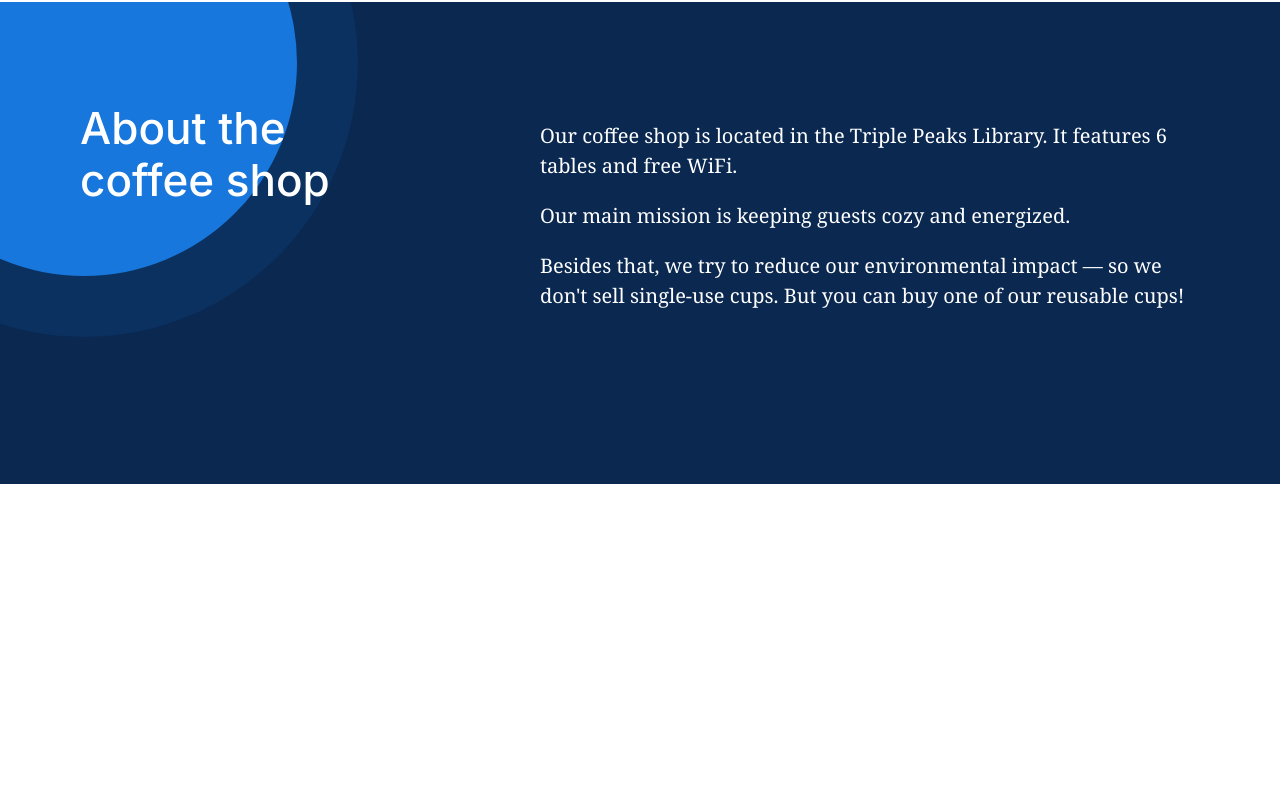
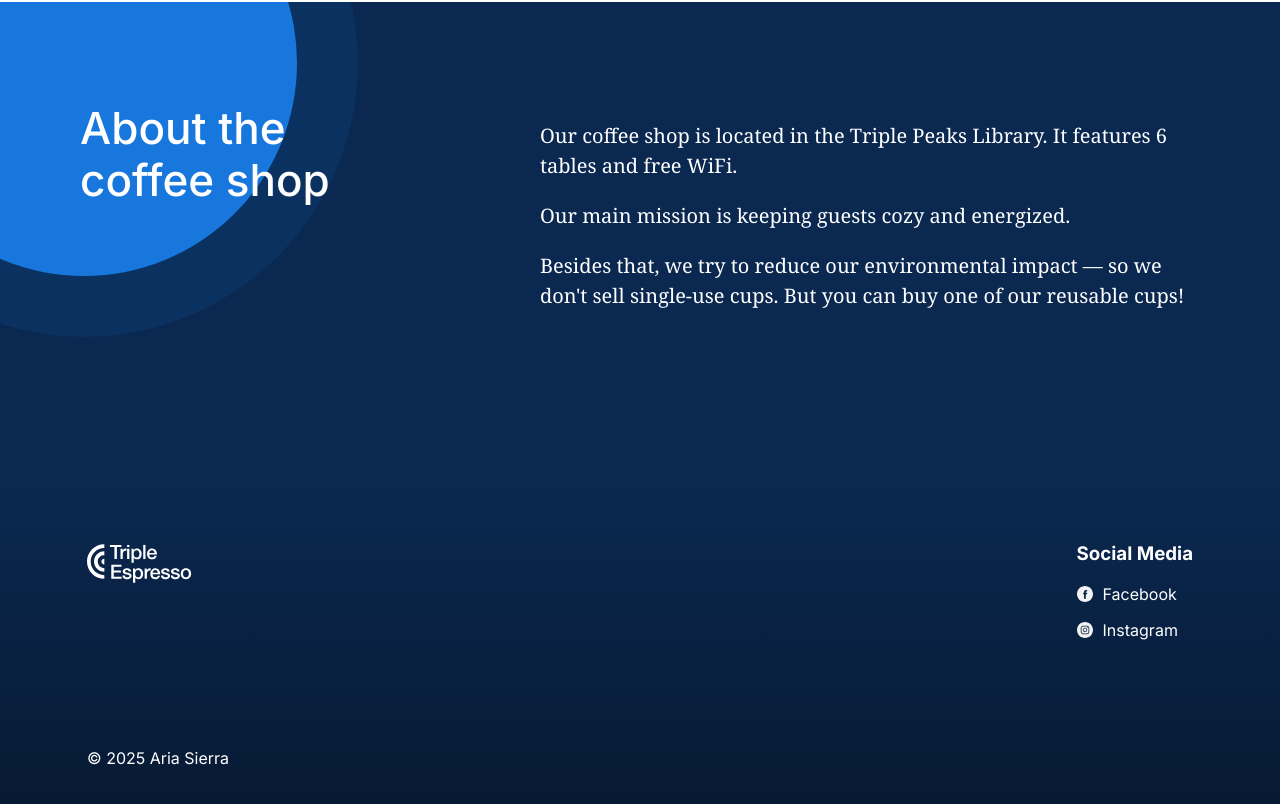
Before and after one commit to bleachybunz/se_project_coffeeshop, a plain HTML site: page index.html in a window 1280 px wide. Shown: the part 3784-4588 px from the top of the page. Before the commit the page ends 4268 px from the top, so only its background shows below. Drawn offline with Linux system fonts and the light colour scheme.

Commit message:
added html for footer and styled footer

```diff
--- /dev/null
+++ b/blocks/footer.css
@@ -0,0 +1,46 @@
+.footer {
+  background: linear-gradient(180deg, #0a2850 0%, #071931 100%);
+  font-family: "Inter", "Arial", sans-serif;
+  color: #fff;
+  padding: 60px 87px;
+}
+
+.footer__content {
+  display: flex;
+  justify-content: space-between;
+}
+
+.footer__logo {
+  width: 105px;
+  height: 39px;
+}
+
+.footer__column-heading {
+  margin: 0 0 20px;
+}
+
+.footer__list {
+  margin: 0;
+  padding: 0;
+  list-style-type: none;
+  display: flex;
+  flex-direction: column;
+  gap: 16px;
+}
+
+.footer__social-icon {
+width: 16px;
+height: 16px;
+margin-right: 10px;
+}
+
+.footer__social-link {
+  color: #fff;
+  text-decoration: none;
+  display: flex;
+  align-items: center;
+}
+
+.footer__copyright {
+  margin: 108px 0 0;
+}
--- a/index.html
+++ b/index.html
@@ -185,7 +185,31 @@ don't sell single-use cups. But you can buy one of our reusable cups!</p>
         <div class="about__circle about__circle_animation_blurred"></div>
       </section>
     </main>
-    <footer id="contacts" class="footer"></footer>
+    <footer id="contacts" class="footer">
+      <div class="footer__content">
+        <img src="./images/logo_coffeeshop_light.svg" alt="Triple Espresso Logo" class="footer__logo">
+        <div class="footer__column">
+          <h3 class="footer__column-heading">Social Media</h3>
+          <ul class="footer__list">
+            <li class="footer__list-item">
+              <a href="#" class="footer__social-link">
+                <img
+                 src="./images/facebook_white.svg"
+                 alt="Facebook Icon"
+                 class="footer__social-icon">Facebook</a>
+            </li>
+            <li class="footer__list-item">
+              <a href="#" class="footer__social-link">
+                <img
+                 src="./images/instagram_white.svg"
+                 alt="InstagramIcon"
+                 class="footer__social-icon">Instagram</a>
+            </li>
+          </ul>
+        </div>
+      </div>
+      <p class="footer__copyright">&copy; 2025 Aria Sierra</p>
+    </footer>
   </div>
 </body>
 </html>
--- a/pages/index.css
+++ b/pages/index.css
@@ -8,3 +8,4 @@
 @import url(../blocks/menu.css);
 @import url(../blocks/card.css);
 @import url(../blocks/about.css);
+@import url(../blocks/footer.css);
```
